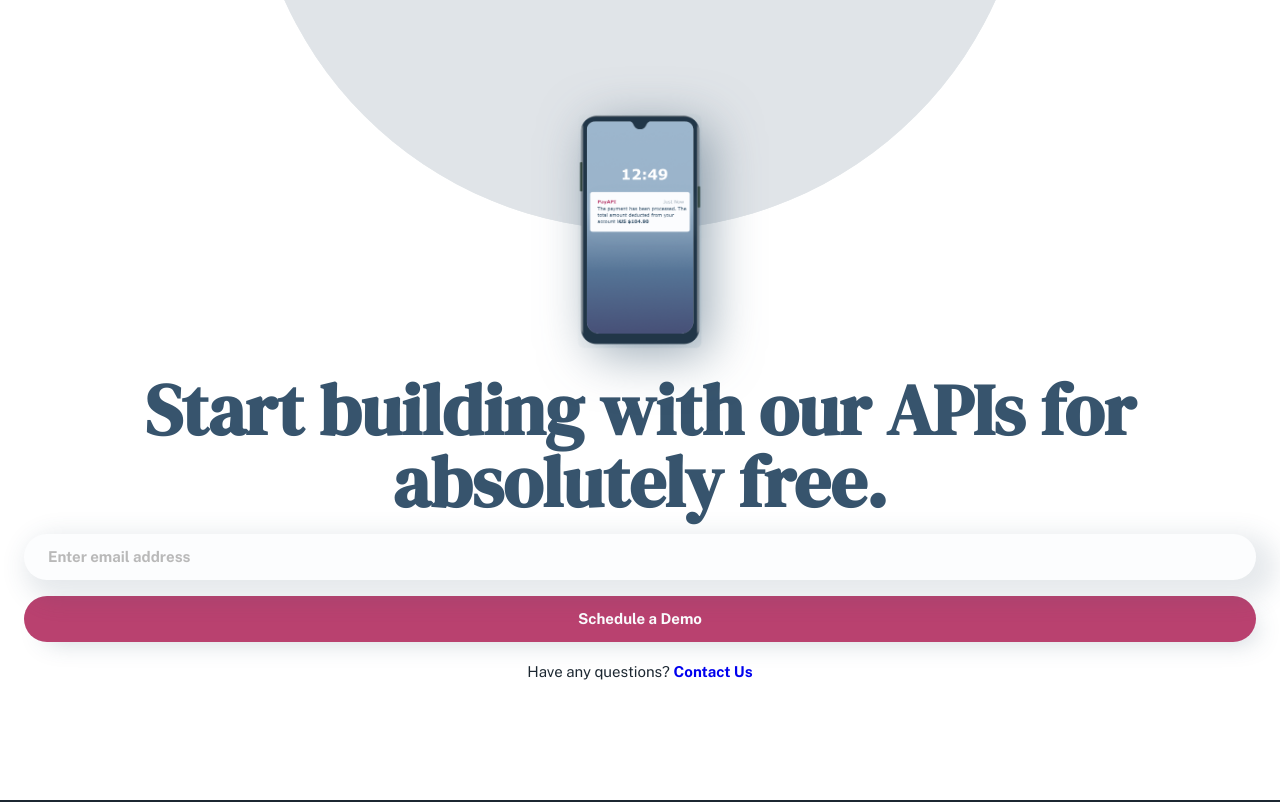
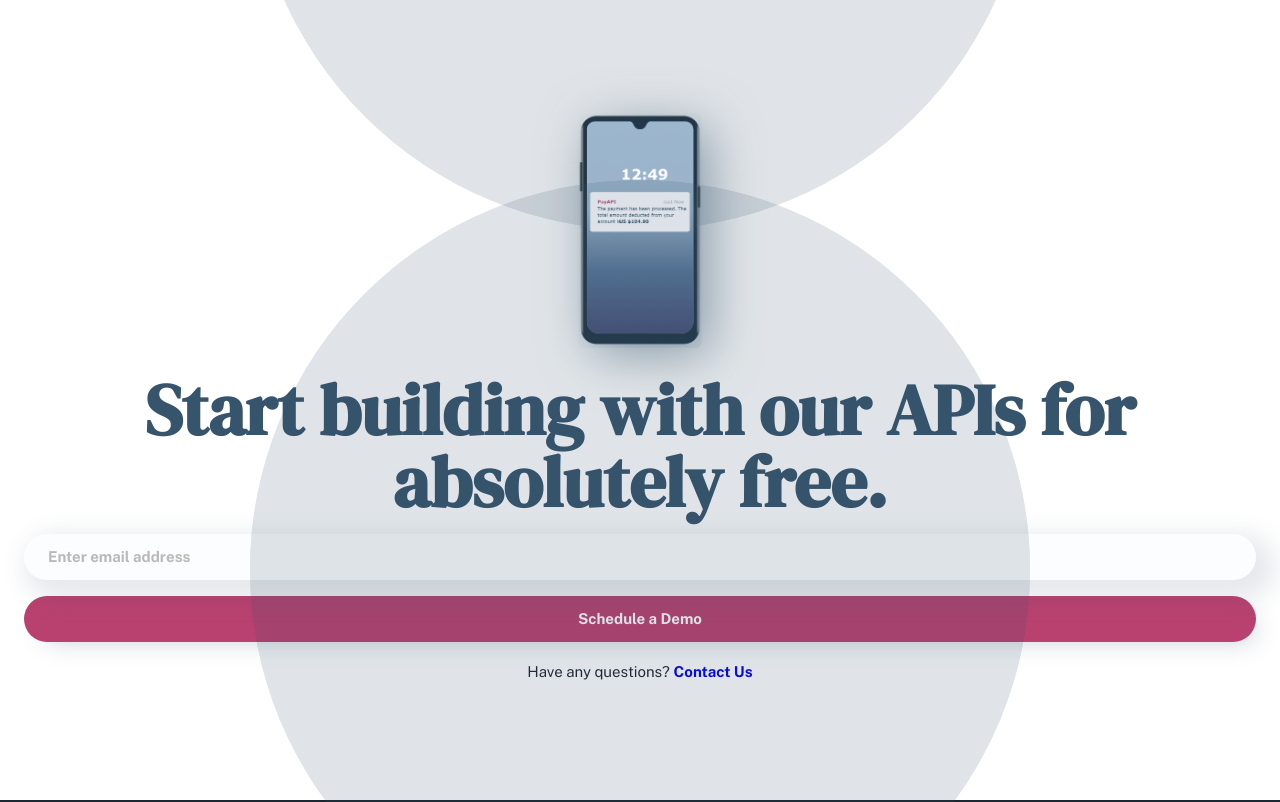
Before and after one commit to thorrellt/PayAPI, a React (Vite) app: page / in a window 1280 px wide. Shown: the top 802 px of the page. Built offline with nearby package versions, Linux system fonts and the light colour scheme.

Commit message:
add background cirecle to clients

```diff
--- a/src/components/home/Clients.jsx
+++ b/src/components/home/Clients.jsx
@@ -7,6 +7,7 @@ import hewlettPackard from '../../assets/shared/desktop/hewlett-packard.svg'
 import oracle from '../../assets/shared/desktop/oracle.svg'
 import google from '../../assets/shared/desktop/google.svg'
 import nvidia from '../../assets/shared/desktop/nvidia.svg'
+import bgCircle from '../../assets/shared/desktop/bg-pattern-circle.svg'
 
 
 export default function Clients() {
@@ -19,6 +20,12 @@ export default function Clients() {
                 <img src={oracle} alt="oracle" className="logo" />
                 <img src={google} alt="google" className="logo" />
                 <img src={nvidia} alt="nvidia" className="logo" />
+                <div className="flex-container bgCircle-container">
+                    <img
+                        src={bgCircle}
+                        className='bgCircle'
+                        alt="" />
+                </div>
 
             </div>
 
--- a/src/styles/home/Clients.css
+++ b/src/styles/home/Clients.css
@@ -7,6 +7,7 @@
 }
 
 .Clients .client-logos{
+    position: relative;
     display: grid;
     grid-template-columns: 1fr 1fr;
     column-gap: 3.5rem;
@@ -14,7 +15,19 @@
     padding-inline: 3.5rem;
     color: var(--neutral-white);
 }
-
+.Clients .client-logos .bgCircle-container{
+    position: absolute;
+    overflow: hidden;
+    width: 780px;
+    left: 50%;
+    top:-700px;
+    transform: translate(-50%, 0);
+}
+.Clients .client-logos .bgCircle {
+    z-index: -10;
+    width: 780px;
+    height: 780px;
+}
 .Clients .client-logos .logo{
     filter: invert(82%) sepia(26%) saturate(93%) hue-rotate(195deg) brightness(114%) contrast(99%);
 }
```
Also changed, not shown: 8 other files (tests, documents, lock files or other folders).
